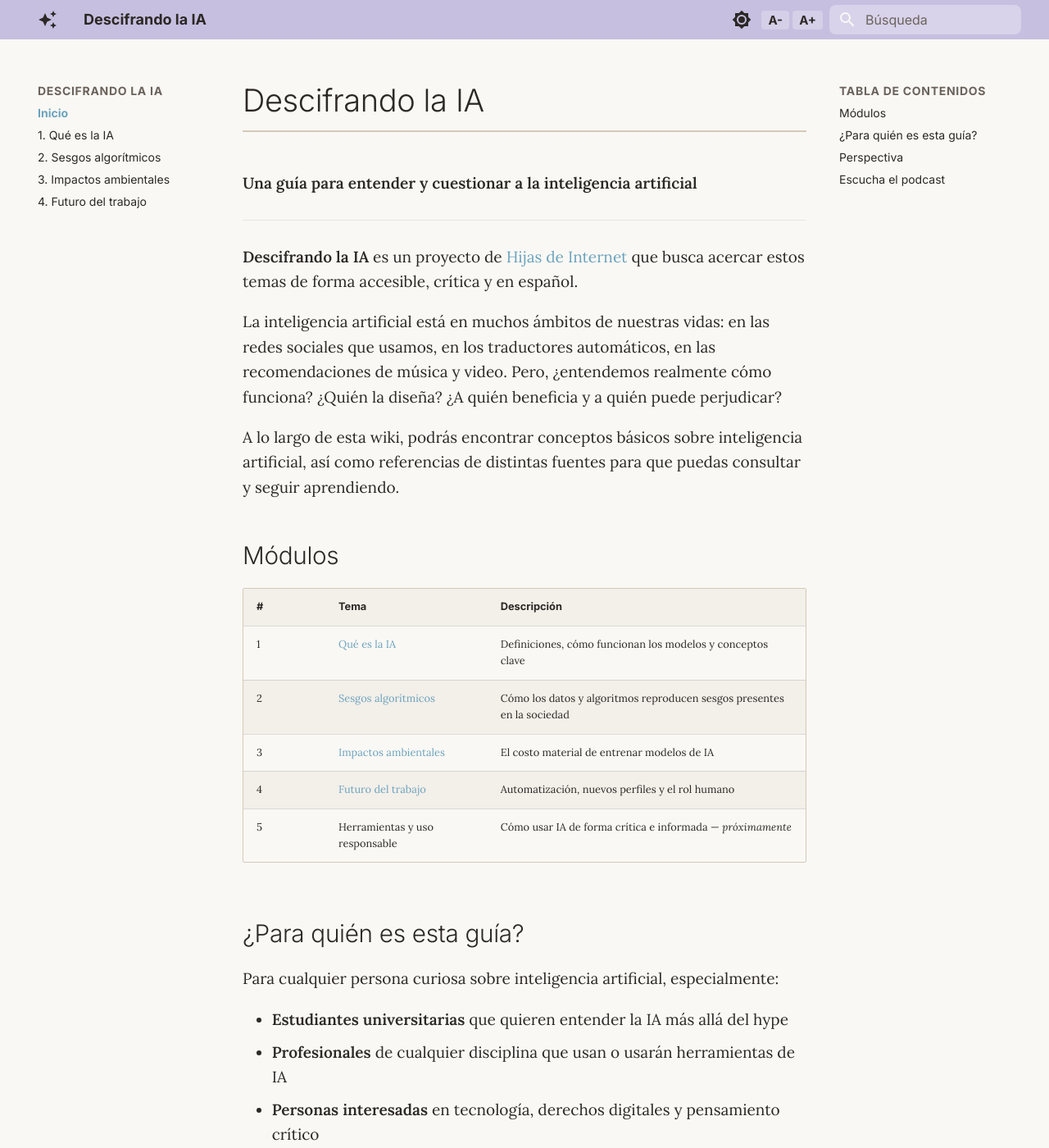
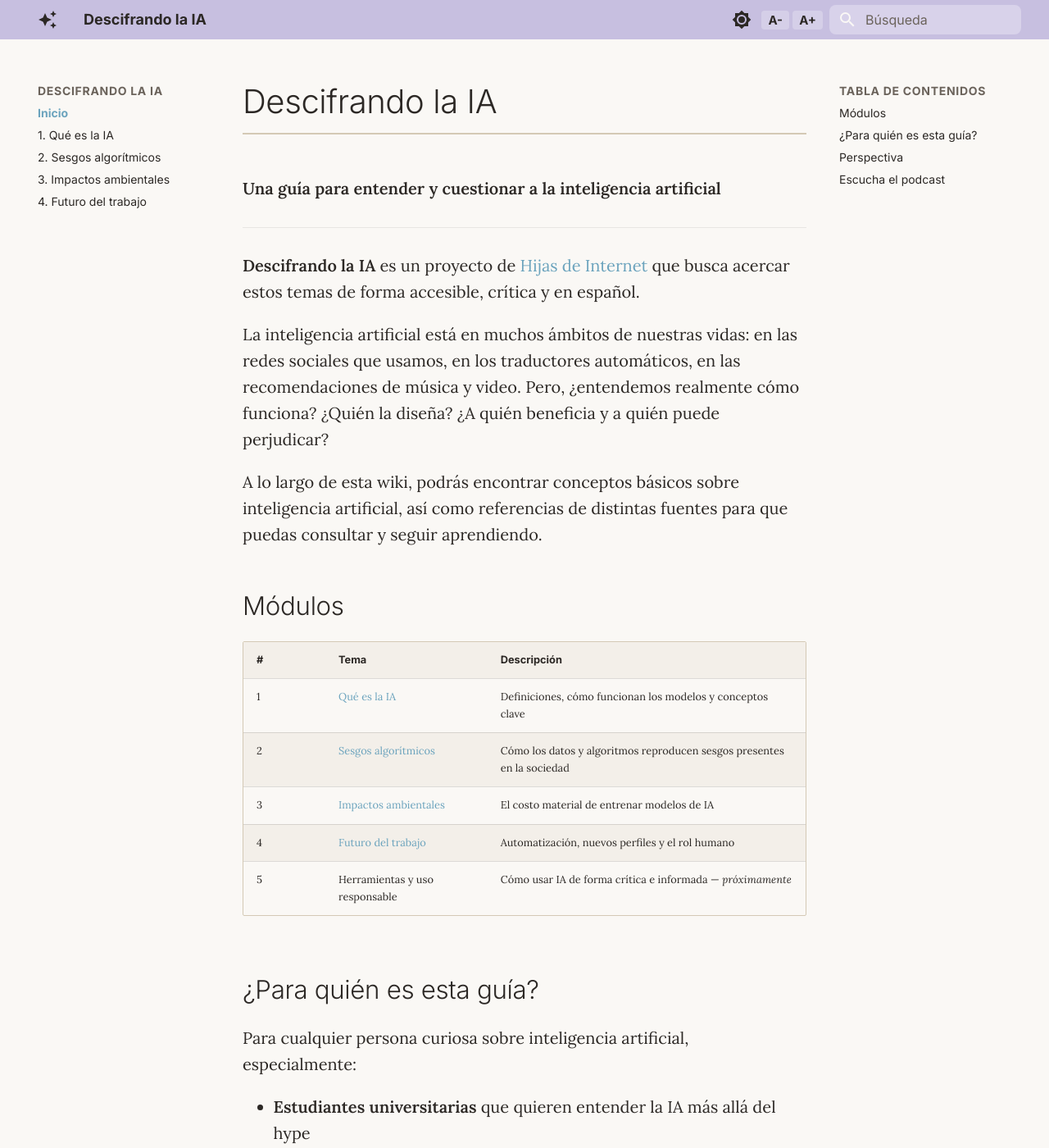
Before and after one commit to Hijas-de-Internet/descifrando-la-ia, an MkDocs documentation site: the page built from docs/index.md, in a window 1280 px wide and 1400 px high. Shown: the whole window at 82% size. Built offline with MkDocs 1.6.1 and Material for MkDocs 9.7.7, drawn with Linux system fonts in a browser that asks for light colours.

Commit message:
Increase base font size and extend A+/A- scale

```diff
--- a/docs/javascripts/font-size.js
+++ b/docs/javascripts/font-size.js
@@ -1,6 +1,6 @@
 // Accessibility: font size controls
 document.addEventListener("DOMContentLoaded", function () {
-  var sizes = [85, 90, 95, 100, 110, 120];
+  var sizes = [85, 90, 95, 100, 110, 120, 135, 150];
   var saved = localStorage.getItem("hdi-font-size");
   var current = saved ? parseInt(saved, 10) : 100;
 
--- a/docs/stylesheets/extra.css
+++ b/docs/stylesheets/extra.css
@@ -145,7 +145,7 @@
 
 .md-typeset {
   font-family: 'Lora', Georgia, serif;
-  font-size: 0.95rem;
+  font-size: 1rem;
   color: var(--hdi-text);
 }
 
```
